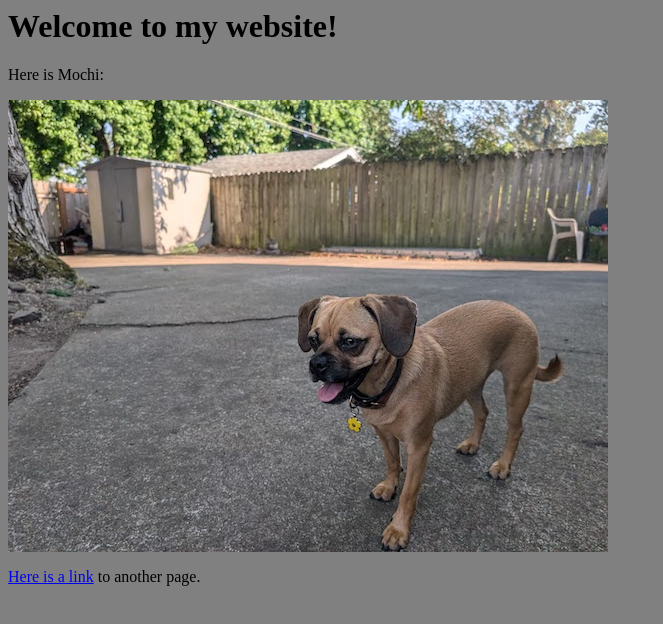
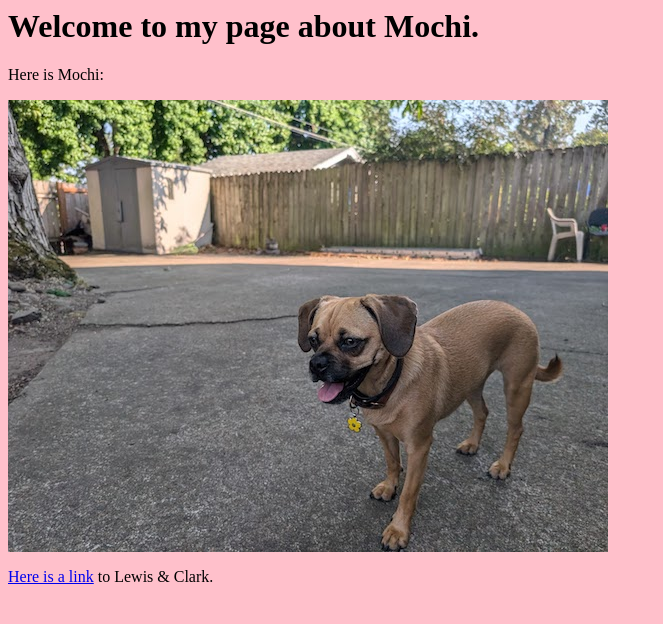
Before and after one commit to watzek-tech-workshops/github-pages-jm, a plain HTML site: page index.html in a window 1280 px wide. Shown: the whole page, without its empty margins (0-663 px from the left). Drawn offline with Linux system fonts and the light colour scheme.

Commit message:
changed background to pink, plus edited text

```diff
--- a/index.html
+++ b/index.html
@@ -10,7 +10,7 @@
         <!-- Here is a style rule, using Cascading Style Sheets (CSS)-->
         <style>
             body{
-                background-color: grey;
+                background-color: pink;
             }
 
         </style>
@@ -21,7 +21,7 @@
     <body>
 
         <!-- h1 is the largest header. Headers can be h1 - h6. -->
-        <h1>Welcome to my website!</h1>
+        <h1>Welcome to my page about Mochi.</h1>
 
         <!-- This is a paragraph tag, followed by an image tag.  -->
          <!-- The img element is pointing to a file that lives in this repository.-->
@@ -30,7 +30,7 @@
 
         <!-- Below is a link. Currently it points to a URL...-->
          <!-- ...but it can also point to another local file.-->
-        <p><a href="https://library.lclark.edu" target="_blank">Here is a link</a> to another page.</p>
+        <p><a href="https://www.lclark.edu" target="_blank">Here is a link</a> to Lewis & Clark.</p>
 
     </body>
 </html>
```
